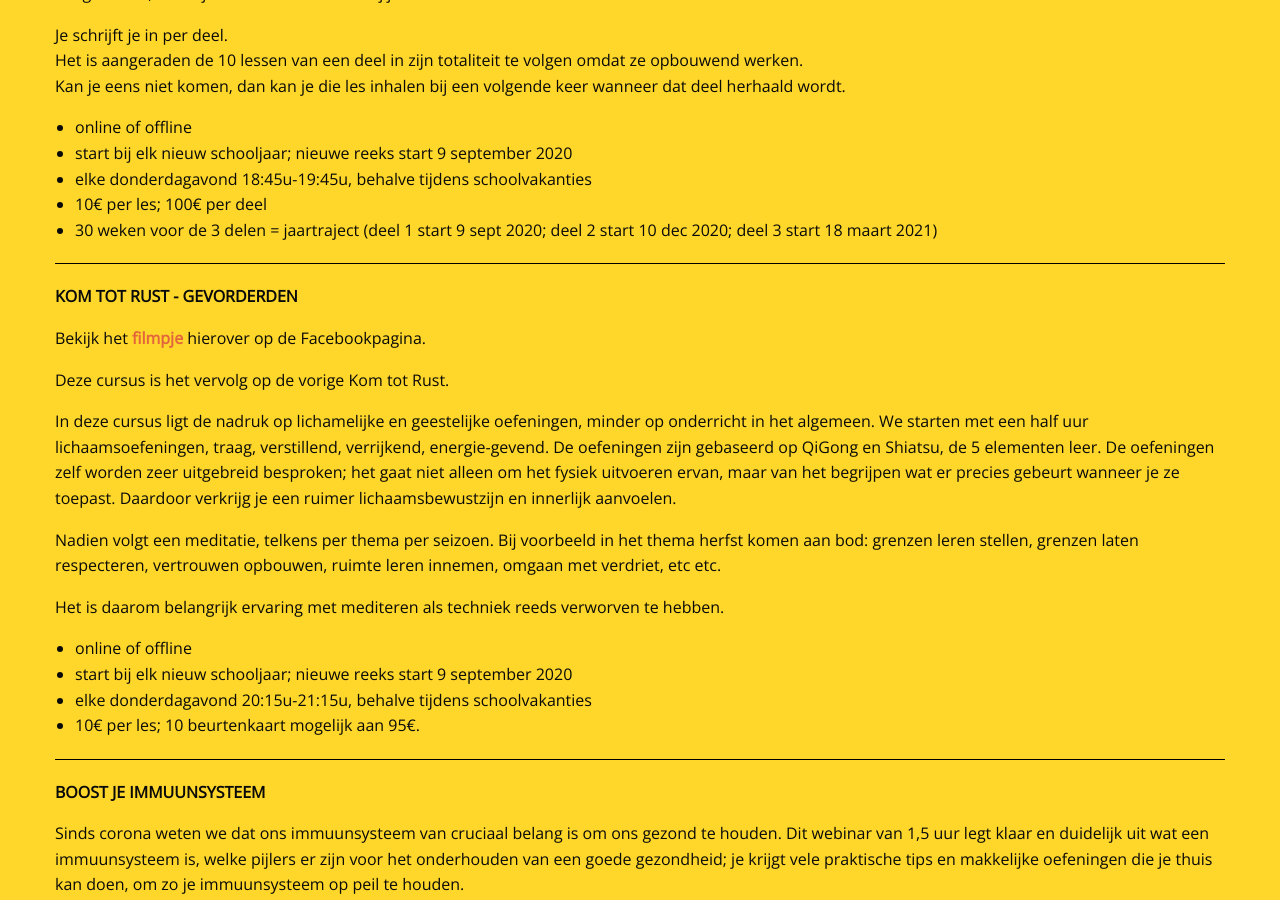
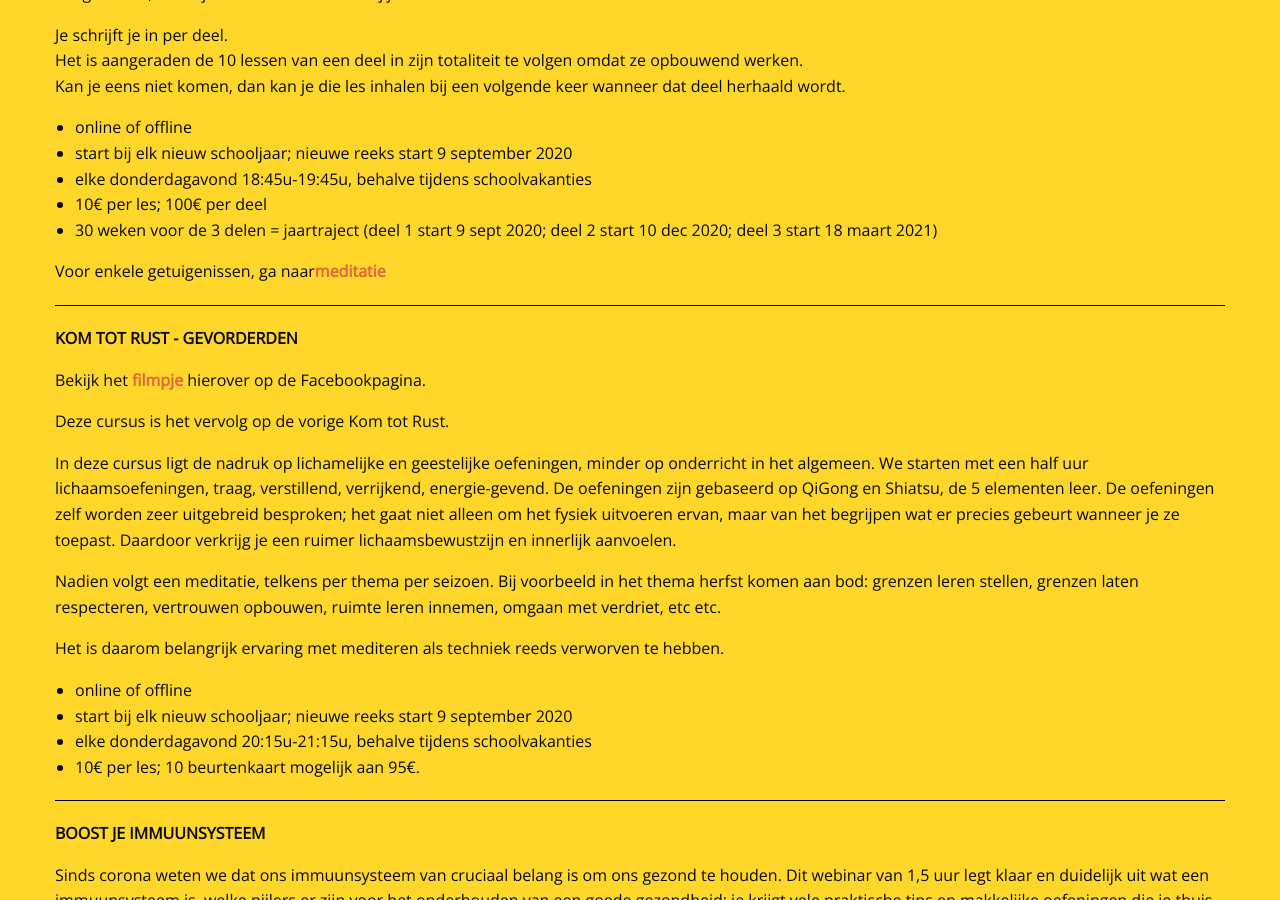
Before and after one commit to manopura/manopura.github.io, a Jekyll site: the page built from cursussen.md, in a window 1280 px wide and 900 px high, scrolled down 870 px. Built offline with Jekyll 4.4.1, drawn with Linux system fonts in a browser that asks for light colours; nearby versions of some CDN libraries; our own code applies the rules of GitHub Pages for plain Markdown files.

Commit message:
Update cursussen.md

```diff
--- a/cursussen.md
+++ b/cursussen.md
@@ -39,6 +39,8 @@ Kan je eens niet komen, dan kan je die les inhalen bij een volgende keer wanneer
 - elke donderdagavond 18:45u-19:45u, behalve tijdens schoolvakanties
 - 10€ per les; 100€ per deel
 - 30 weken voor de 3 delen = jaartraject (deel 1 start 9 sept 2020; deel 2 start 10 dec 2020; deel 3 start 18 maart 2021)
+
+Voor enkele getuigenissen, ga naar[**meditatie**](http://www.manopura.be/meditatie.html)
 
 ---
 
```
